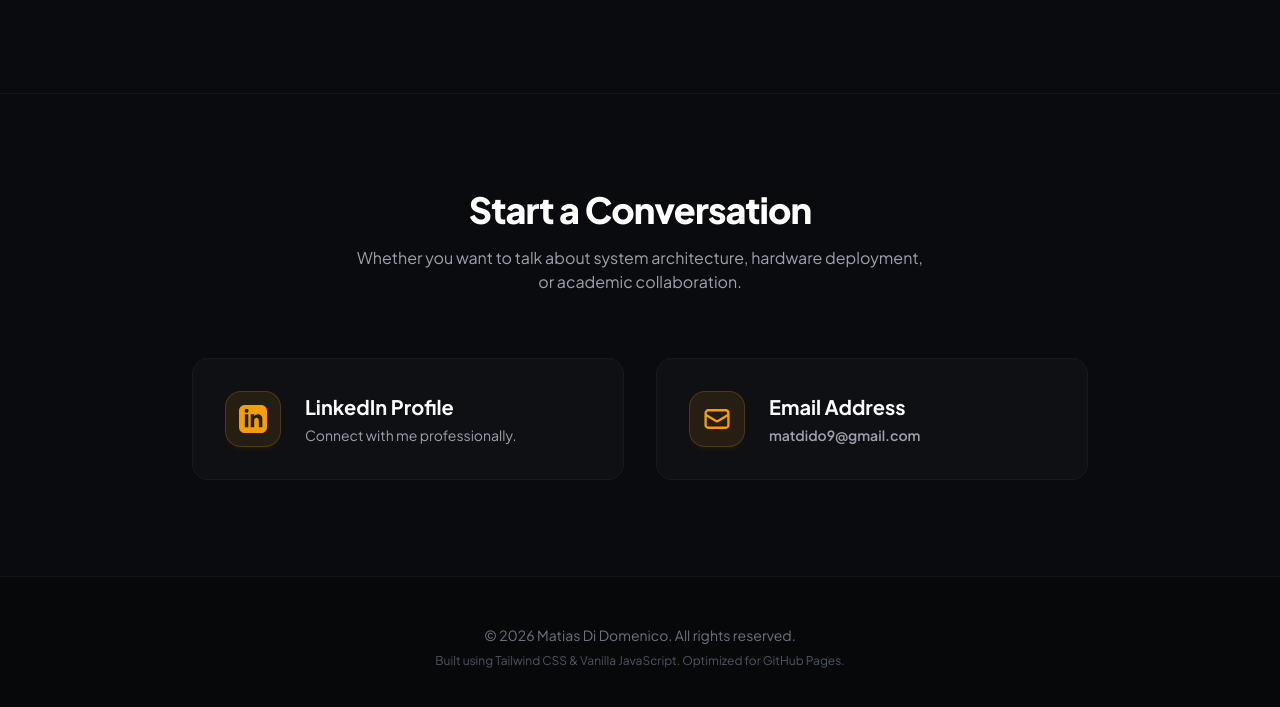
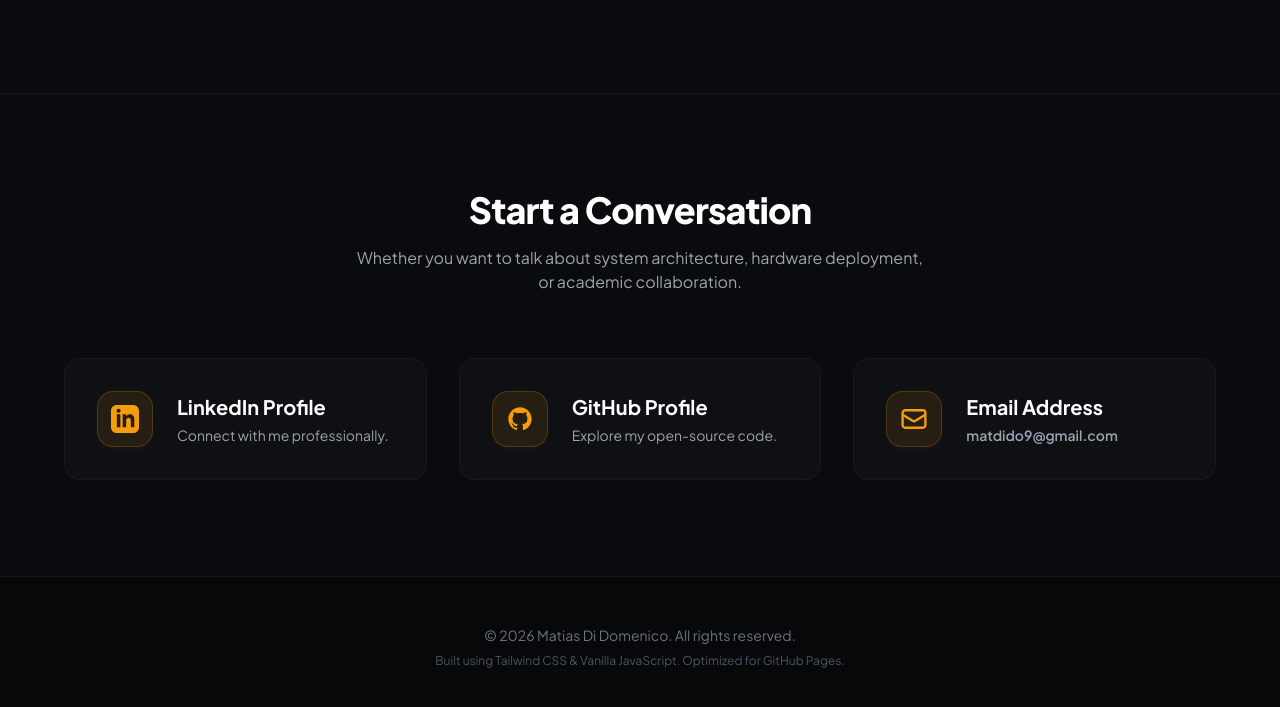
Before and after one commit to matiasd2028-boop/Project-Portfolio, a plain HTML site: page index.html in a window 1280 px wide. Shown: the part 2890-3597 px from the top of the page. Drawn offline with nearby package versions, Linux system fonts and the light colour scheme.

Commit message:
Push index.html containing newly added GitHub card to contact section

```diff
--- a/index.html
+++ b/index.html
@@ -337,7 +337,7 @@
         </p>
       </div>
 
-      <div class="grid grid-cols-1 md:grid-cols-2 gap-8 max-w-4xl mx-auto">
+      <div class="grid grid-cols-1 md:grid-cols-3 gap-8 max-w-6xl mx-auto">
         <!-- 1. LinkedIn Card -->
         <a id="linkedin-contact" href="https://www.linkedin.com/in/matias-di-domenico-548551387/" target="_blank" class="flex items-center gap-6 p-8 rounded-2xl glassmorphism glow-border-gold group hover:-translate-y-1 transition-all duration-300">
           <div class="w-14 h-14 rounded-2xl bg-amber-500/10 text-amber-500 border border-amber-500/20 flex items-center justify-center shadow-md shadow-amber-500/5 group-hover:bg-amber-600 group-hover:text-black transition-all duration-300">
@@ -349,7 +349,18 @@
           </div>
         </a>
 
-        <!-- 2. Email Card -->
+        <!-- 2. GitHub Card -->
+        <a id="github-contact" href="https://github.com/matiasd2028-boop" target="_blank" class="flex items-center gap-6 p-8 rounded-2xl glassmorphism glow-border-gold group hover:-translate-y-1 transition-all duration-300">
+          <div class="w-14 h-14 rounded-2xl bg-amber-500/10 text-amber-500 border border-amber-500/20 flex items-center justify-center shadow-md shadow-amber-500/5 group-hover:bg-amber-600 group-hover:text-black transition-all duration-300">
+            <svg class="w-7 h-7" fill="currentColor" viewBox="0 0 24 24"><path fill-rule="evenodd" d="M12 2C6.477 2 2 6.477 2 12c0 4.42 2.865 8.166 6.839 9.489.5.092.682-.217.682-.482 0-.237-.008-.866-.013-1.7-2.782.603-3.369-1.34-3.369-1.34-.454-1.156-1.11-1.464-1.11-1.464-.908-.62.069-.608.069-.608 1.003.07 1.531 1.03 1.531 1.03.892 1.529 2.341 1.087 2.91.831.092-.646.35-1.086.636-1.336-2.22-.253-4.555-1.11-4.555-4.943 0-1.091.39-1.984 1.029-2.683-.103-.253-.446-1.27.098-2.647 0 0 .84-.269 2.75 1.025A9.564 9.564 0 0112 6.844c.85.004 1.705.115 2.504.337 1.909-1.294 2.747-1.025 2.747-1.025.546 1.377.203 2.394.1 2.647.64.699 1.028 1.592 1.028 2.683 0 3.842-2.339 4.687-4.566 4.935.359.309.678.919.678 1.852 0 1.336-.012 2.415-.012 2.743 0 .267.18.578.688.479C19.137 20.164 22 16.418 22 12c0-5.523-4.477-10-10-10z" clip-rule="evenodd"/></svg>
+          </div>
+          <div>
+            <h3 class="text-xl font-bold text-white mb-1">GitHub Profile</h3>
+            <p class="text-sm text-gray-400">Explore my open-source code.</p>
+          </div>
+        </a>
+
+        <!-- 3. Email Card -->
         <a id="email-contact" href="mailto:matdido9@gmail.com" class="flex items-center gap-6 p-8 rounded-2xl glassmorphism glow-border-amber group hover:-translate-y-1 transition-all duration-300">
           <div class="w-14 h-14 rounded-2xl bg-amber-500/10 text-amber-500 border border-amber-500/20 flex items-center justify-center shadow-md shadow-amber-500/5 group-hover:bg-amber-600 group-hover:text-black transition-all duration-300">
             <svg class="w-7 h-7" fill="none" stroke="currentColor" stroke-width="2" viewBox="0 0 24 24"><path stroke-linecap="round" stroke-linejoin="round" d="M21.75 6.75v10.5a2.25 2.25 0 01-2.25 2.25h-15a2.25 2.25 0 01-2.25-2.25V6.75m19.5 0A2.25 2.25 0 0019.5 4.5h-15a2.25 2.25 0 00-2.25 2.25m19.5 0v.243a2.25 2.25 0 01-1.07 1.916l-7.5 4.615a2.25 2.25 0 01-2.36 0L3.32 8.91a2.25 2.25 0 01-1.07-1.916V6.75"/></svg>
```
